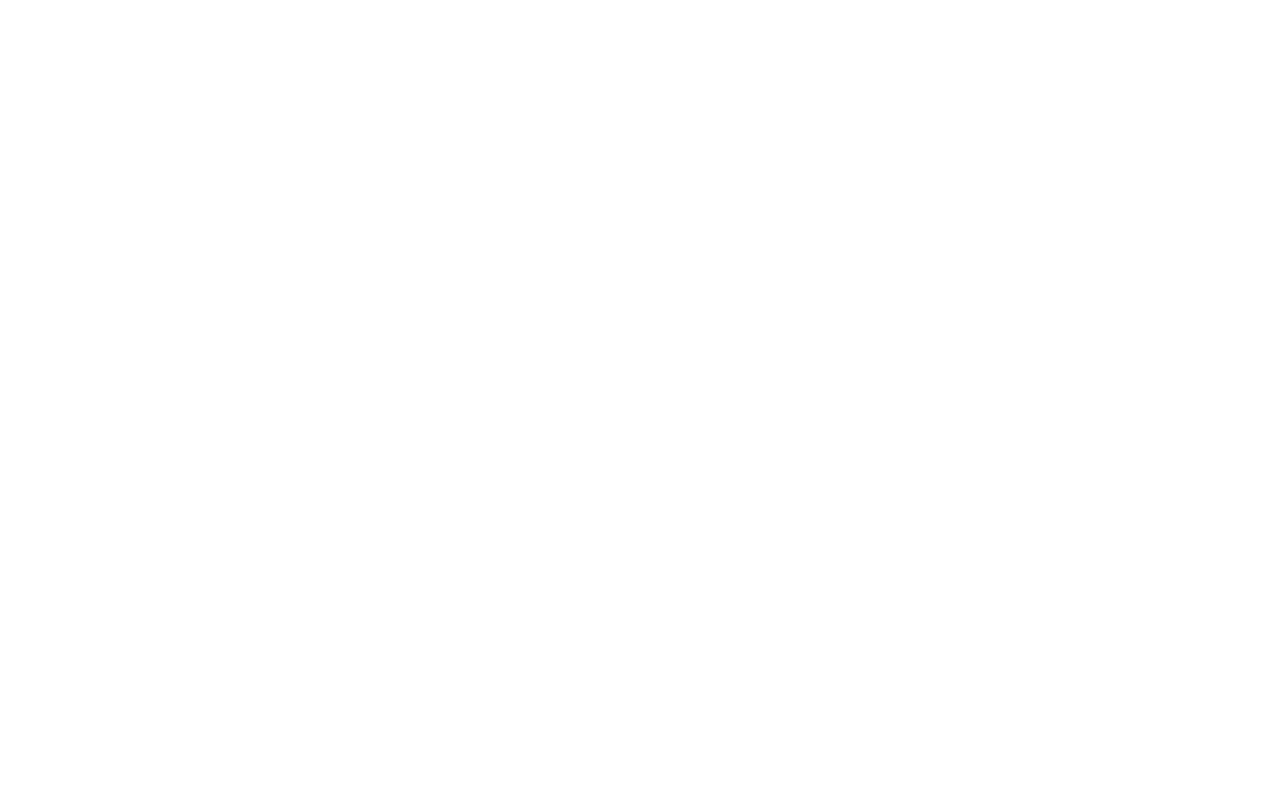
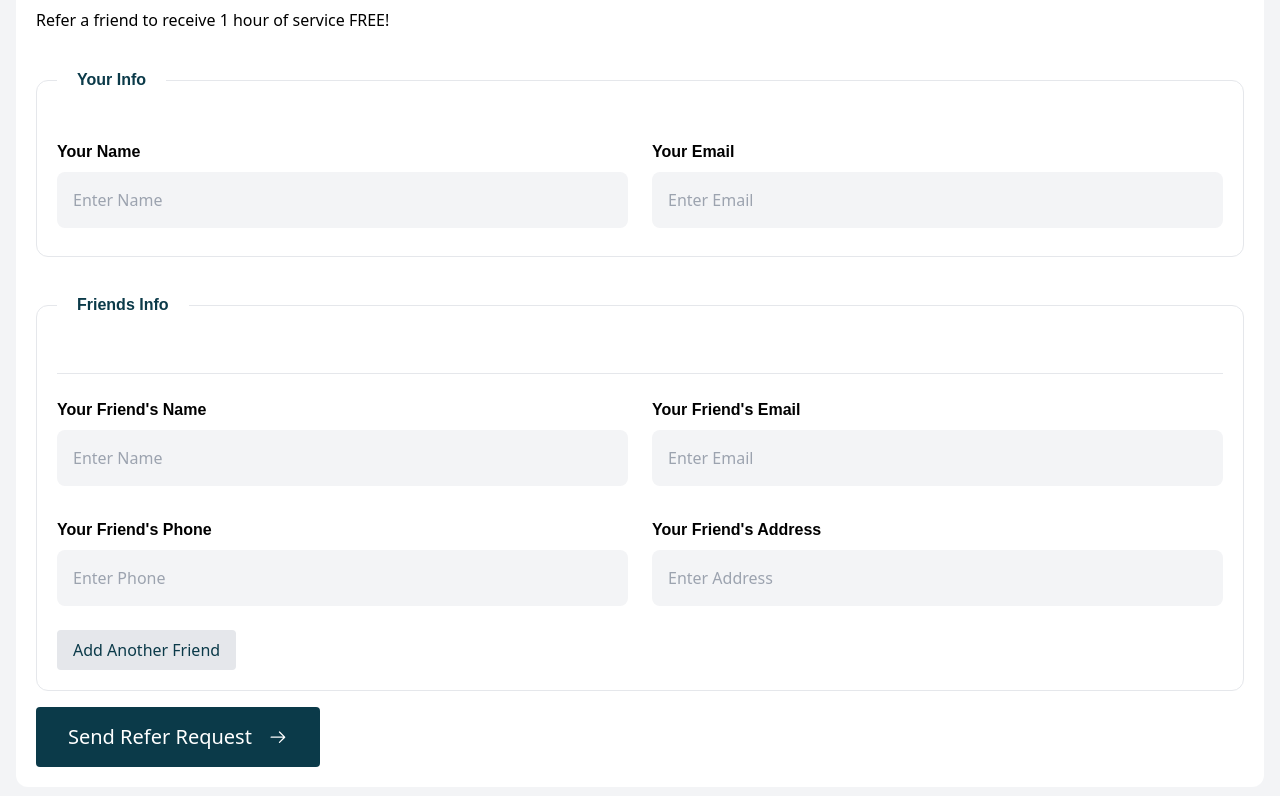
Before and after one commit to iamLeb/HMC, a React (Vite) app: page /refer in a window 1280 px wide. Before the commit this address had no page. Shown: the part 384-1180 px from the top of the page. Before the commit the page ends 800 px from the top, so only its background shows below. Built offline with nearby package versions, Linux system fonts and the light colour scheme; a web font is replaced by a local one.

Commit message:
started refer page

```diff
--- a/src/App.jsx
+++ b/src/App.jsx
@@ -8,6 +8,7 @@
 import Contact from "./pages/front/Contact.jsx";
 import Career from "./pages/front/Career.jsx";
 import CareerSingle from "./pages/front/CareerSingle.jsx";
+import Refer from "./pages/front/Refer.jsx";
 
 function App() {
     return (
@@ -22,6 +23,7 @@
                     <Route path={'/contact'} element={<Contact />} />
                     <Route path={'/career'} element={<Career />} />
                     <Route path={'/career/1'} element={<CareerSingle />} />
+                    <Route path={'/refer'} element={<Refer />} />
                 </Route>
             </Routes>
         </BrowserRouter>
--- /dev/null
+++ b/src/pages/front/Refer.jsx
@@ -0,0 +1,181 @@
+import { useState } from 'react';
+import SubHeader from "../../components/frontComponents/SubHeader.jsx";
+import { GoArrowRight } from "react-icons/go";
+
+const Refer = () => {
+    const [friends, setFriends] = useState([{ name: '', email: '', phone: '', address: '' }]);
+    const [userInfo, setUserInfo] = useState({ name: '', email: '' });
+
+    const handleAddFriend = () => {
+        setFriends([...friends, { name: '', email: '', phone: '', address: '' }]);
+    };
+
+    const handleRemoveFriend = (index) => {
+        const newFriends = friends.filter((_, i) => i !== index);
+        setFriends(newFriends);
+    };
+
+    const handleFriendChange = (index, event) => {
+        const newFriends = friends.map((friend, i) => {
+            if (i === index) {
+                return { ...friend, [event.target.name]: event.target.value };
+            }
+            return friend;
+        });
+        setFriends(newFriends);
+    };
+
+    const handleUserInfoChange = (event) => {
+        setUserInfo({ ...userInfo, [event.target.name]: event.target.value });
+    };
+
+    const handleSubmit = (event) => {
+        event.preventDefault();
+        const data = {
+            userInfo,
+            friends
+        };
+        console.log(data);
+        // Handle form submission logic here (e.g., sending data to an API)
+    };
+
+    return (
+        <section>
+            <SubHeader title="Contact" content="Reach out for any health care support" />
+            <form onSubmit={handleSubmit} className={'container mx-auto p-4'}>
+                <div className={'flex flex-col gap-4 bg-white rounded-xl p-5'}>
+                    <div className={'flex flex-col gap-2'}>
+                        <h1 className={'text-3xl text-primary font-san font-bold'}>Refer a Friend Today.</h1>
+                        <p>Refer a friend to receive 1 hour of service FREE!</p>
+                    </div>
+
+                    <fieldset className={'border p-5 rounded-xl'}>
+                        <legend className={'text-primary font-san font-bold p-5'}>Your Info</legend>
+                        <div className={'md:flex md:space-x-6'}>
+                            <div className={'flex flex-col space-y-2 py-2 w-full'}>
+                                <label className={'font-san font-bold'} htmlFor="your-name">Your Name</label>
+                                <input
+                                    id="your-name"
+                                    name="name"
+                                    placeholder={'Enter Name'}
+                                    className={'px-4 bg-gray-100 rounded-lg py-4'}
+                                    type="text"
+                                    value={userInfo.name}
+                                    onChange={handleUserInfoChange}
+                                />
+                            </div>
+
+                            <div className={'flex flex-col space-y-2 py-2 w-full'}>
+                                <label className={'font-san font-bold'} htmlFor="your-email">Your Email</label>
+                                <input
+                                    id="your-email"
+                                    name="email"
+                                    placeholder={'Enter Email'}
+                                    className={'px-4 bg-gray-100 rounded-lg py-4'}
+                                    type="text"
+                                    value={userInfo.email}
+                                    onChange={handleUserInfoChange}
+                                />
+                            </div>
+                        </div>
+                    </fieldset>
+
+                    <fieldset className={'border p-5 rounded-xl'}>
+                        <legend className={'text-primary font-san font-bold p-5'}>Friends Info</legend>
+                        {friends.map((friend, index) => (
+                            <div key={index} className={'space-y-4 border-t pt-4 mt-4'}>
+                                <div className={'md:flex md:space-x-6'}>
+                                    <div className={'flex flex-col space-y-2 py-2 w-full'}>
+                                        <label className={'font-san font-bold'} htmlFor={`friend-name-${index}`}>Your Friend's Name</label>
+                                        <input
+                                            id={`friend-name-${index}`}
+                                            name="name"
+                                            placeholder={'Enter Name'}
+                                            className={'px-4 bg-gray-100 rounded-lg py-4'}
+                                            type="text"
+                                            value={friend.name}
+                                            onChange={(event) => handleFriendChange(index, event)}
+                                        />
+                                    </div>
+
+                                    <div className={'flex flex-col space-y-2 py-2 w-full'}>
+                                        <label className={'font-san font-bold'} htmlFor={`friend-email-${index}`}>Your Friend's Email</label>
+                                        <input
+                                            id={`friend-email-${index}`}
+                                            name="email"
+                                            placeholder={'Enter Email'}
+                                            className={'px-4 bg-gray-100 rounded-lg py-4'}
+                                            type="text"
+                                            value={friend.email}
+                                            onChange={(event) => handleFriendChange(index, event)}
+                                        />
+                                    </div>
+                                </div>
+
+                                <div className={'md:flex md:space-x-6'}>
+                                    <div className={'flex flex-col space-y-2 py-2 w-full'}>
+                                        <label className={'font-san font-bold'} htmlFor={`friend-phone-${index}`}>Your Friend's Phone</label>
+                                        <input
+                                            id={`friend-phone-${index}`}
+                                            name="phone"
+                                            placeholder={'Enter Phone'}
+                                            className={'px-4 bg-gray-100 rounded-lg py-4'}
+                                            type="text"
+                                            value={friend.phone}
+                                            onChange={(event) => handleFriendChange(index, event)}
+                                        />
+                                    </div>
+
+                                    <div className={'flex flex-col space-y-2 py-2 w-full'}>
+                                        <label className={'font-san font-bold'} htmlFor={`friend-address-${index}`}>Your Friend's Address</label>
+                                        <input
+                                            id={`friend-address-${index}`}
+                                            name="address"
+                                            placeholder={'Enter Address'}
+                                            className={'px-4 bg-gray-100 rounded-lg py-4'}
+                                            type="text"
+                                            value={friend.address}
+                                            onChange={(event) => handleFriendChange(index, event)}
+                                        />
+                                    </div>
+                                </div>
+
+                                {index > 0 && (
+                                    <div className={'flex justify-end'}>
+                                        <button
+                                            type="button"
+                                            className={'text-red-500 hover:text-red-700 font-bold'}
+                                            onClick={() => handleRemoveFriend(index)}
+                                        >
+                                            Remove
+                                        </button>
+                                    </div>
+                                )}
+                            </div>
+                        ))}
+                        <div className={'pt-4'}>
+                            <button
+                                type="button"
+                                className={'btn bg-gray-200 hover:bg-gray-300 text-primary px-4 py-2 rounded-md'}
+                                onClick={handleAddFriend}
+                            >
+                                Add Another Friend
+                            </button>
+                        </div>
+                    </fieldset>
+
+                    <div className={'flex pt-3 md:pt-0'}>
+                        <button
+                            type="submit"
+                            className={'btn bg-primary hover:bg-primary-secondary text-xl px-5 md:px-8 py-4 text-white'}>
+                            <span>Send Refer Request</span>
+                            <GoArrowRight/>
+                        </button>
+                    </div>
+                </div>
+            </form>
+        </section>
+    );
+};
+
+export default Refer;
```
